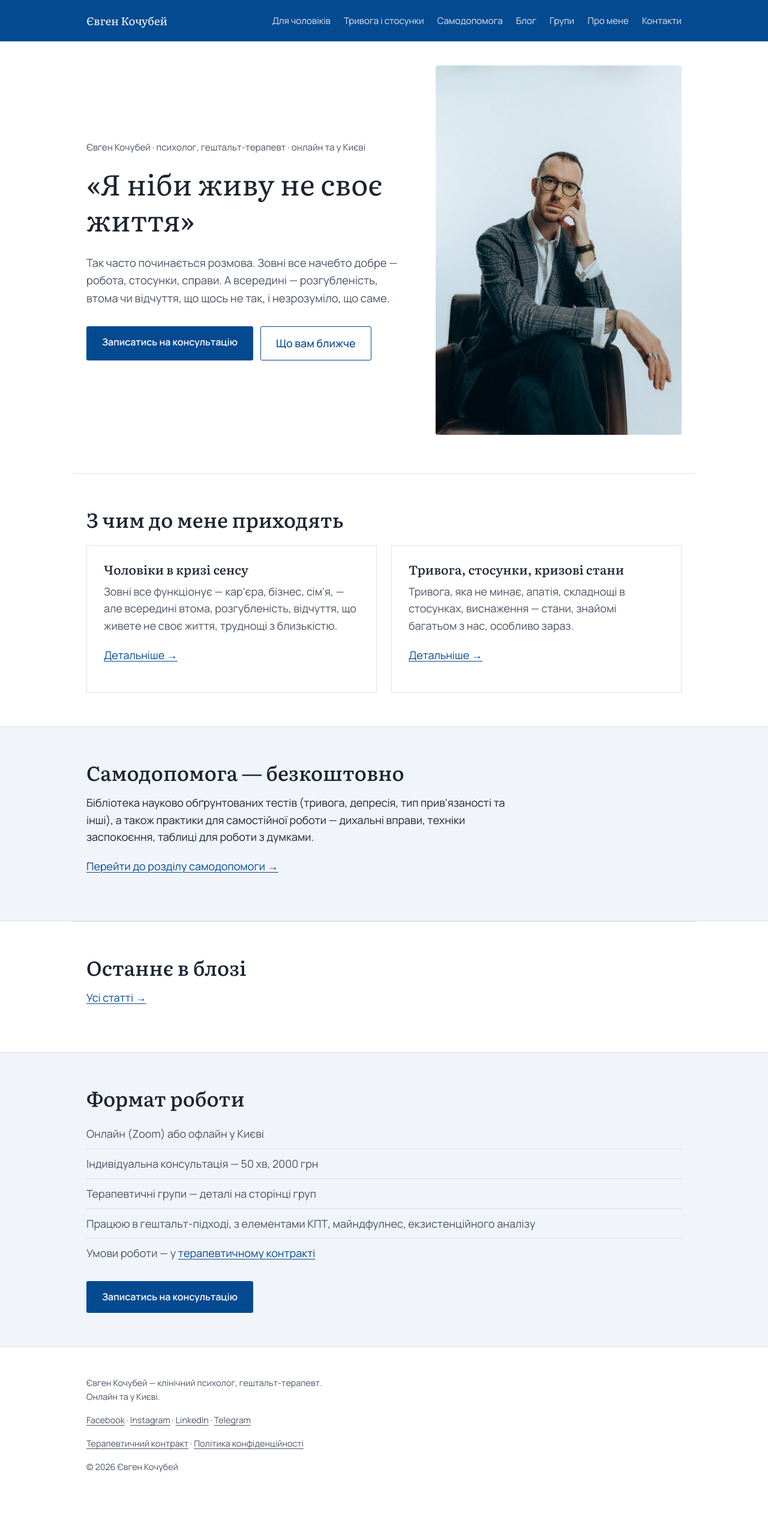
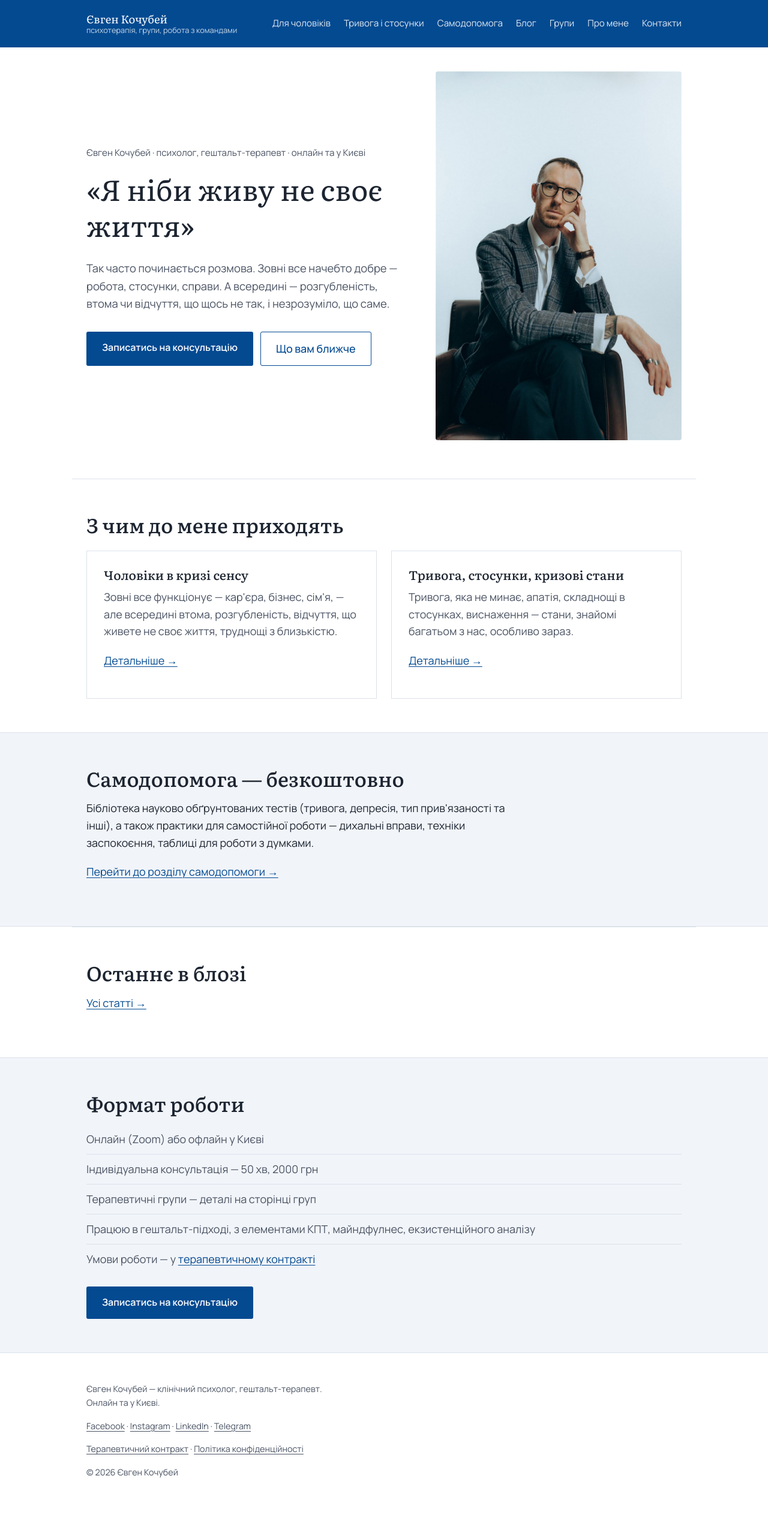
Before and after one commit to cobchik/yevhenkochubei-site, a Jekyll site: the page built from index.md, in a window 1280 px wide. Shown: the whole page at 60% size. Built offline with Jekyll 4.4.1, drawn with Linux system fonts in a browser that asks for light colours.

Commit message:
Header: name + tagline

```diff
--- a/_includes/header.html
+++ b/_includes/header.html
@@ -1,6 +1,9 @@
 <div class="site-header-band">
 <header class="site-header">
-  <a class="logo" href="{{ '/' | relative_url }}">Євген Кочубей</a>
+  <a class="logo" href="{{ '/' | relative_url }}">
+    <span class="logo-name">Євген Кочубей</span>
+    <span class="logo-tagline">психотерапія, групи, робота з командами</span>
+  </a>
   <button class="nav-toggle" type="button" aria-expanded="false" aria-controls="site-nav" aria-label="Меню">
     <span></span><span></span><span></span>
   </button>
--- a/assets/css/style.css
+++ b/assets/css/style.css
@@ -77,10 +77,20 @@ a:hover { color: var(--pine-deep); }
 }
 
 .site-header .logo {
+  display: flex;
+  flex-direction: column;
+  color: #fff;
+  text-decoration: none;
+}
+.site-header .logo-name {
   font-family: var(--serif);
   font-size: 1.15rem;
-  color: #fff;
-  text-decoration: none;
+  line-height: 1.2;
+}
+.site-header .logo-tagline {
+  font-size: 0.8rem;
+  line-height: 1.3;
+  color: rgba(255, 255, 255, 0.78);
 }
 
 .site-header nav { display: flex; gap: 8px 22px; flex-wrap: wrap; }
```
